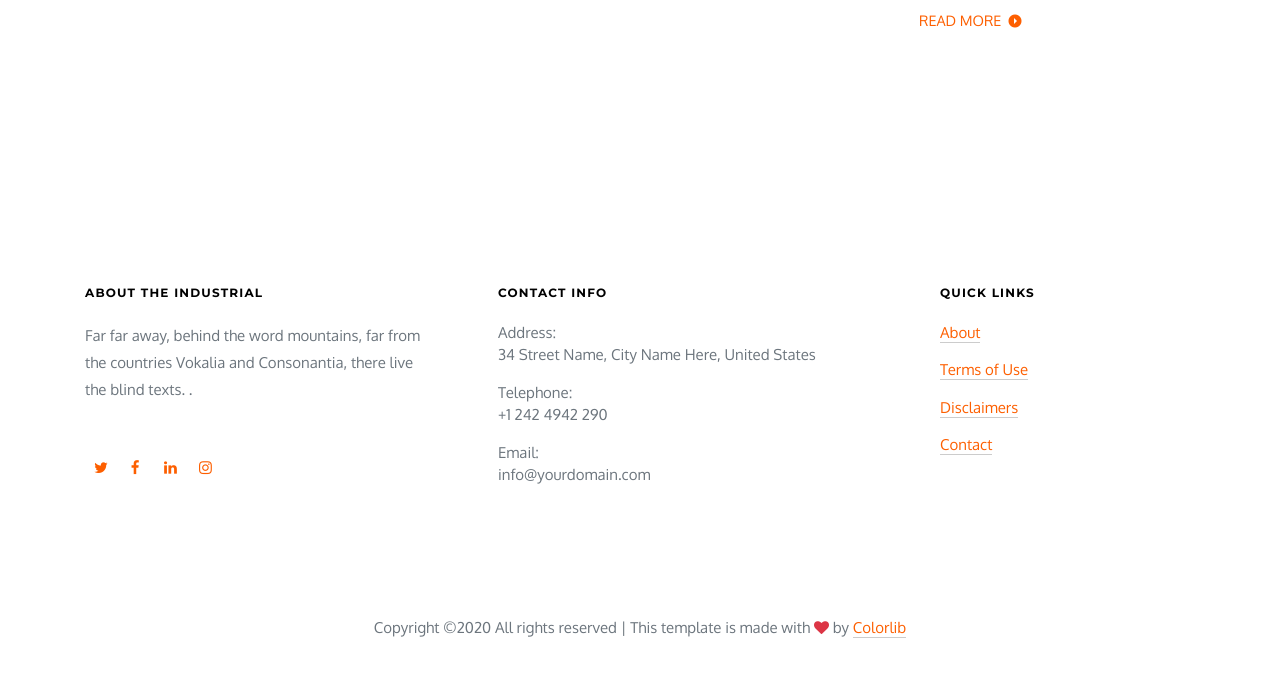
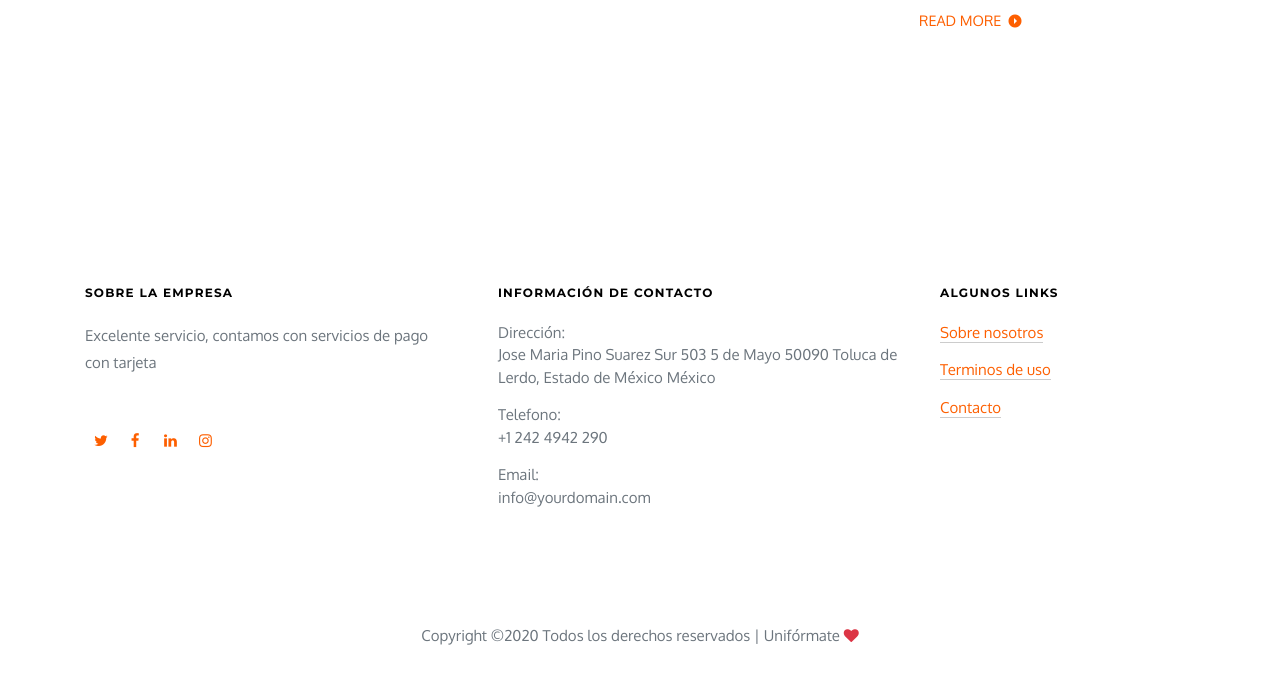
Before and after one commit to Zombiecore420/template2, a plain HTML site: page index.html in a window 1280 px wide. Shown: the part 6046-6730 px from the top of the page. Drawn offline with Linux system fonts and the light colour scheme; files whose address does not match are found by name.

Commit message:
Informacion de Contacto - Inicio

```diff
--- a/index.html
+++ b/index.html
@@ -408,8 +408,8 @@
       <div class="container">
         <div class="row mb-5">
           <div class="col-md-4 mb-5">
-            <h3>About The Industrial</h3>
-            <p class="mb-5">Far far away, behind the word mountains, far from the countries Vokalia and Consonantia, there live the blind texts. .</p>
+            <h3>Sobre la empresa</h3>
+            <p class="mb-5">Excelente servicio, contamos con servicios de pago con tarjeta </p>
             <ul class="list-unstyled footer-link d-flex footer-social">
               <li><a href="#" class="p-2"><span class="fa fa-twitter"></span></a></li>
               <li><a href="#" class="p-2"><span class="fa fa-facebook"></span></a></li>
@@ -419,22 +419,24 @@
 
           </div>
           <div class="col-md-5 mb-5 pl-md-5">
-            <h3>Contact Info</h3>
+            <h3>Información de contacto</h3>
             <ul class="list-unstyled footer-link">
               <li class="d-block">
-                <span class="d-block">Address:</span>
-                <span >34 Street Name, City Name Here, United States</span></li>
-              <li class="d-block"><span class="d-block">Telephone:</span><span >+1 242 4942 290</span></li>
+                <span class="d-block">Dirección:</span>
+                <span >Jose Maria Pino Suarez Sur 503
+                  5 de Mayo
+                  50090 Toluca de Lerdo, Estado de México
+                  México</span></li>
+              <li class="d-block"><span class="d-block">Telefono:</span><span >+1 242 4942 290</span></li>
               <li class="d-block"><span class="d-block">Email:</span><span >info@yourdomain.com</span></li>
             </ul>
           </div>
           <div class="col-md-3 mb-5">
-            <h3>Quick Links</h3>
+            <h3>Algunos links</h3>
             <ul class="list-unstyled footer-link">
-              <li><a href="#">About</a></li>
-              <li><a href="#">Terms of Use</a></li>
-              <li><a href="#">Disclaimers</a></li>
-              <li><a href="#">Contact</a></li>
+              <li><a href="#">Sobre nosotros</a></li>
+              <li><a href="#">Terminos de uso</a></li>
+              <li><a href="#">Contacto</a></li>
             </ul>
           </div>
           <div class="col-md-3">
@@ -443,12 +445,12 @@
         </div>
         <div class="row">
           <div class="col-12 text-md-center text-left">
-             <p class="copyright">
-            <!-- Link back to Colorlib can't be removed. Template is licensed under CC BY 3.0. -->
-            Copyright &copy;<script>document.write(new Date().getFullYear());</script> All rights reserved | This template is made with <i class="fa fa-heart text-danger" aria-hidden="true"></i> by <a href="https://colorlib.com" target="_blank" >Colorlib</a>
-            <!-- Link back to Colorlib can't be removed. Template is licensed under CC BY 3.0. -->
-            </p>
-          </div>
+            <p class="copyright">
+           <!-- Link back to Colorlib can't be removed. Template is licensed under CC BY 3.0. -->
+           Copyright &copy;<script>document.write(new Date().getFullYear());</script> Todos los derechos reservados | Unifórmate <i class="fa fa-heart text-danger" aria-hidden="true"></i><a href="https://colorlib.com" target="_blank" ></a>
+           <!-- Link back to Colorlib can't be removed. Template is licensed under CC BY 3.0. -->
+           </p>
+         </div>
         </div>
       </div>
     </footer>
```
